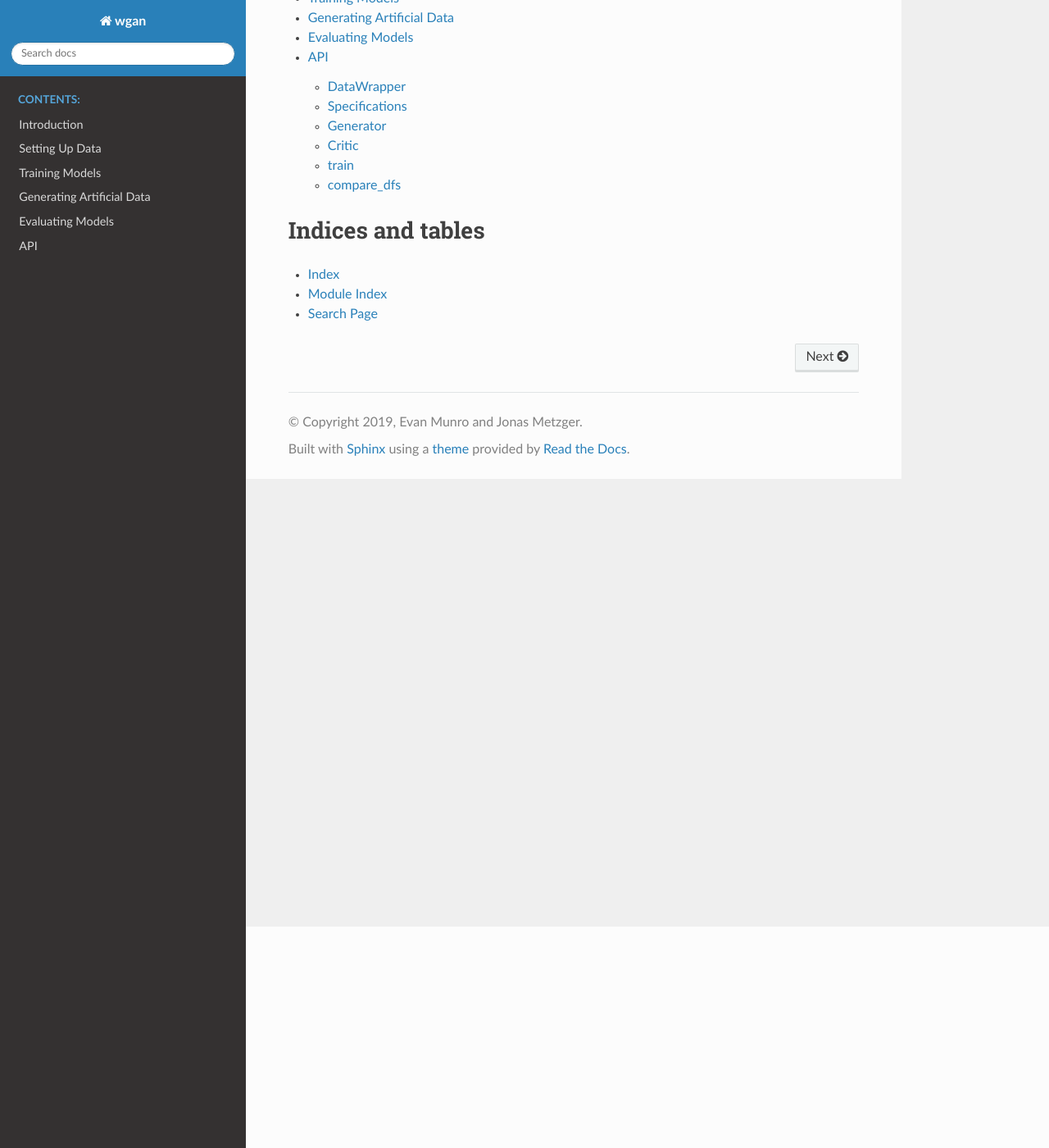
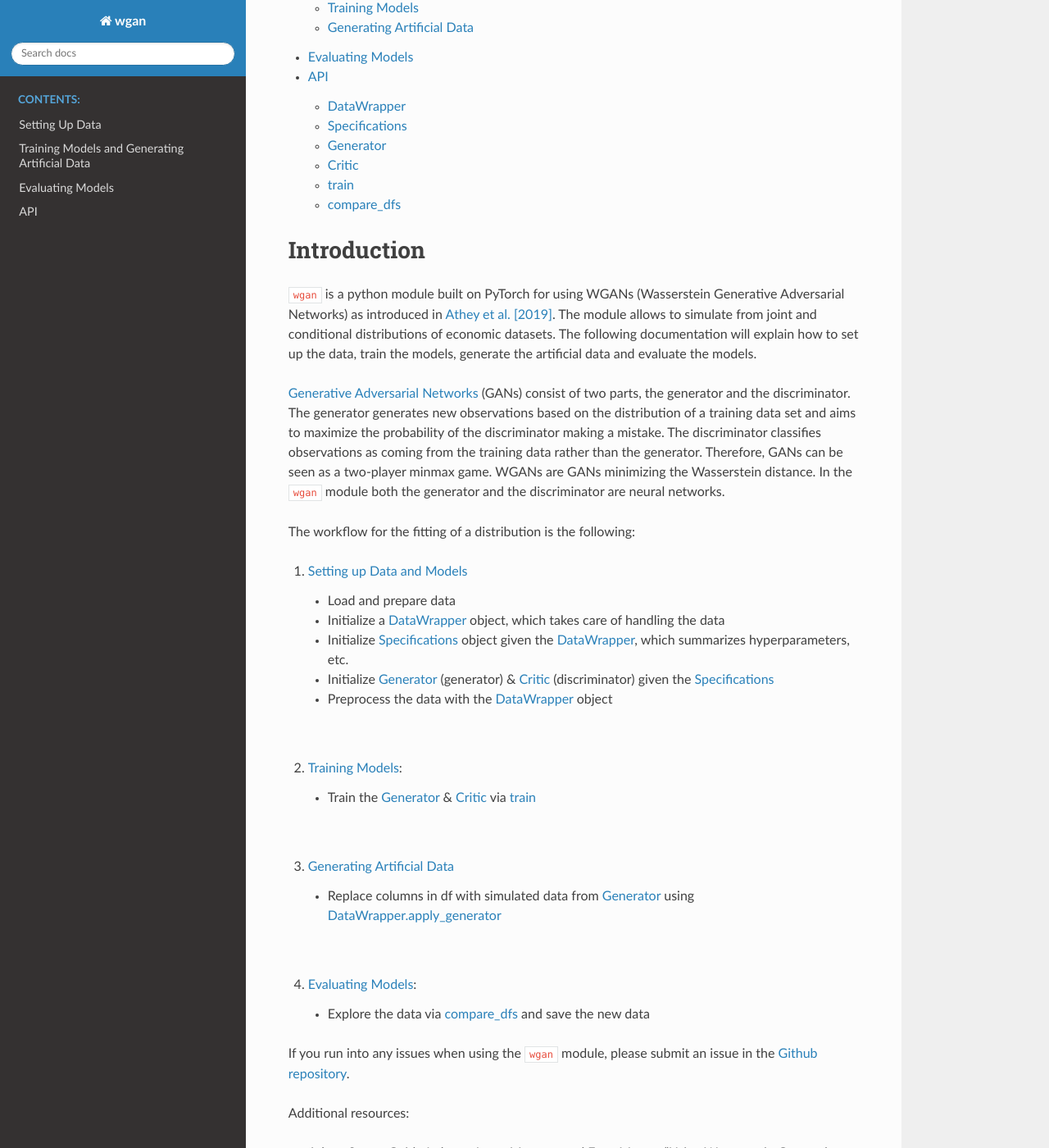
Before and after one commit to gsbDBI/ds-wgan, a Sphinx documentation site: the page built from docs/source/index.rst, in a window 1280 px wide and 1400 px high, scrolled down 270 px. Shown: the whole window at 82% size. Built offline with Sphinx 7.4.7 and the Read the Docs theme 2.0.0, drawn with Linux system fonts in a browser that asks for light colours; some of the changed text lies outside the part shown.

````diff
--- a/docs/source/data.rst
+++ b/docs/source/data.rst
@@ -28,13 +28,13 @@ and ``categorical_vars`` must be non-empty when setting up a :ref:`data_wrapper`
     data_wrapper = wgan.DataWrapper(df, continuous_vars, categorical_vars,
                                   context_vars, continuous_lower_bound)
 
-Before the training of the :ref:`generator` and :ref:`critic`, ``df`` is scaled using the function ``preprocess``.
+:ref:`data_wrapper` prepares the data in ``df``. Before the training of the :ref:`generator` and :ref:`critic`, ``df`` is scaled using the function :ref:`preprocess <data_wrapper>`. After the training procedure, ``df`` is rescaled to the original data set.
 
   .. code-block:: python
 
     x, context = data_wrapper.preprocess(df)
 
-If ```context_vars`` is an empty list, then ``preprocess`` will return an empty ``context``.
+If ``context_vars`` is an empty list, then :ref:`preprocess <data_wrapper>` will return an empty ``context``.
 :ref:`specifications` specifies the tuning parameters for the training process based on a :ref:`data_wrapper`
 before training the :ref:`generator` and :ref:`critic`.
 The resulting object ``specs`` includes all the tuning parameters for the training process.
--- a/docs/source/evaluate.rst
+++ b/docs/source/evaluate.rst
@@ -3,9 +3,7 @@
 Evaluating Models
 =================
 
-The function :ref:`compare_dfs` compares the real data set ``df`` and the artificially generated data set ``df_generated`` from the WGANs.
-The output includes a comparison of means and standard deviations, histograms and scatterplots to evaluate how well the generated data
-matches the individual data.
+The function :ref:`compare_dfs` compares the real data set ``df`` and the artificially generated data set ``df_generated`` from the WGANs. The output are a comparison of means, comparisons of standard deviations, histograms and scatterplots to evaluate the performance of the WGAN.
 
   .. code-block:: python
 
--- a/docs/source/index.rst
+++ b/docs/source/index.rst
@@ -7,12 +7,49 @@ Source Code Documentation
    :maxdepth: 2
    :caption: Contents:
 
-   Introduction <intro>
    Setting Up Data <data>
-   Training Models <train>
-   Generating Artificial Data <gendata>
+   Training Models and Generating Artificial Data <train>
    Evaluating Models <evaluate>
    API <api>
+
+.. _section_intro:
+
+Introduction
+============================
+
+``wgan`` is a python module built on PyTorch for using WGANs (Wasserstein Generative Adversarial Networks) as introduced in `Athey et al. [2019] <https://arxiv.org/abs/1909.02210>`_. The module allows to simulate from joint and conditional distributions of economic datasets. The following documentation will explain how to set up the data, train the models, generate the artificial data and evaluate the models.
+
+`Generative Adversarial Networks <http://papers.nips.cc/paper/5423-generative-adversarial-nets.pdf>`_ (GANs) consist of two parts, the generator and the discriminator. The generator generates new observations based on the distribution of a training data set and  aims to maximize the probability of the discriminator making a mistake. The discriminator classifies observations as coming from the training data rather than the generator. Therefore, GANs can be seen as a two-player minmax game.
+WGANs are GANs minimizing the Wasserstein distance. In the ``wgan`` module both the generator and the discriminator are neural networks.
+
+The workflow for the fitting of a distribution is the following:
+
+#. :ref:`section_data`
+
+   +   Load and prepare data
+   +   Initialize a :ref:`data_wrapper` object, which takes care of handling the data
+   +   Initialize :ref:`specifications` object given the :ref:`data_wrapper`, which summarizes hyperparameters, etc.
+   +   Initialize :ref:`generator` (generator) & :ref:`critic` (discriminator) given the :ref:`specifications`
+   +   Preprocess the data with the :ref:`data_wrapper` object
+   |
+#. :ref:`section_train`:
+
+   +   Train the :ref:`generator` & :ref:`critic` via :ref:`train`
+   |
+#. :ref:`section_gendata`
+
+   +   Replace columns in df with simulated data from :ref:`generator` using :ref:`DataWrapper.apply_generator <data_wrapper>`
+   |
+#. :ref:`section_evaluate`:
+
+   +   Explore the data via :ref:`compare_dfs` and save the new data
+
+If you run into any issues when using the ``wgan`` module, please submit an issue in the `Github repository <https://github.com/gsbDBI/ds-wgan>`_.
+
+Additional resources:
+
++  Athey, Susan, Guido Imbens, Jonas Metzger, and Evan Munro. "Using Wasserstein Generative Adversial Networks for the Design of Monte Carlo Simulations." `arXiv:1909.02210 <https://arxiv.org/abs/1909.02210>`_. September 2019
++  The module also comes with a tutorial that can be accessed `here <https://colab.research.google.com/drive/1AYvY4ZpCeHjEWLte39CFTs6_KgwRP-N6#scrollTo=NEX_jqVFFwS5>`_
 
 
 Indices and tables
````
Also changed, not shown: docs/source/gendata.rst (deleted, +0 -14 lines), docs/source/intro.rst (deleted, +0 -39 lines), docs/source/train.rst (+24 -3 lines).
